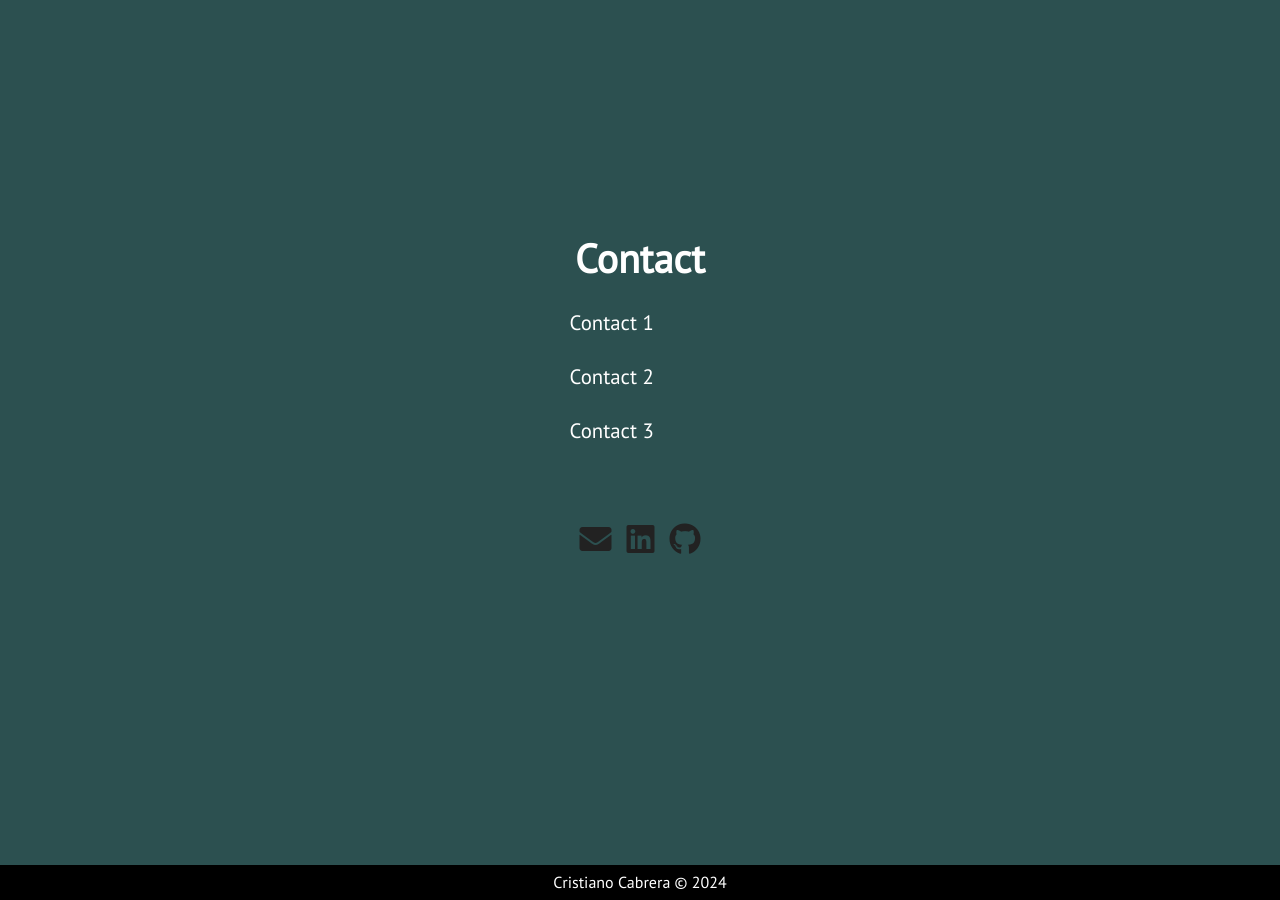
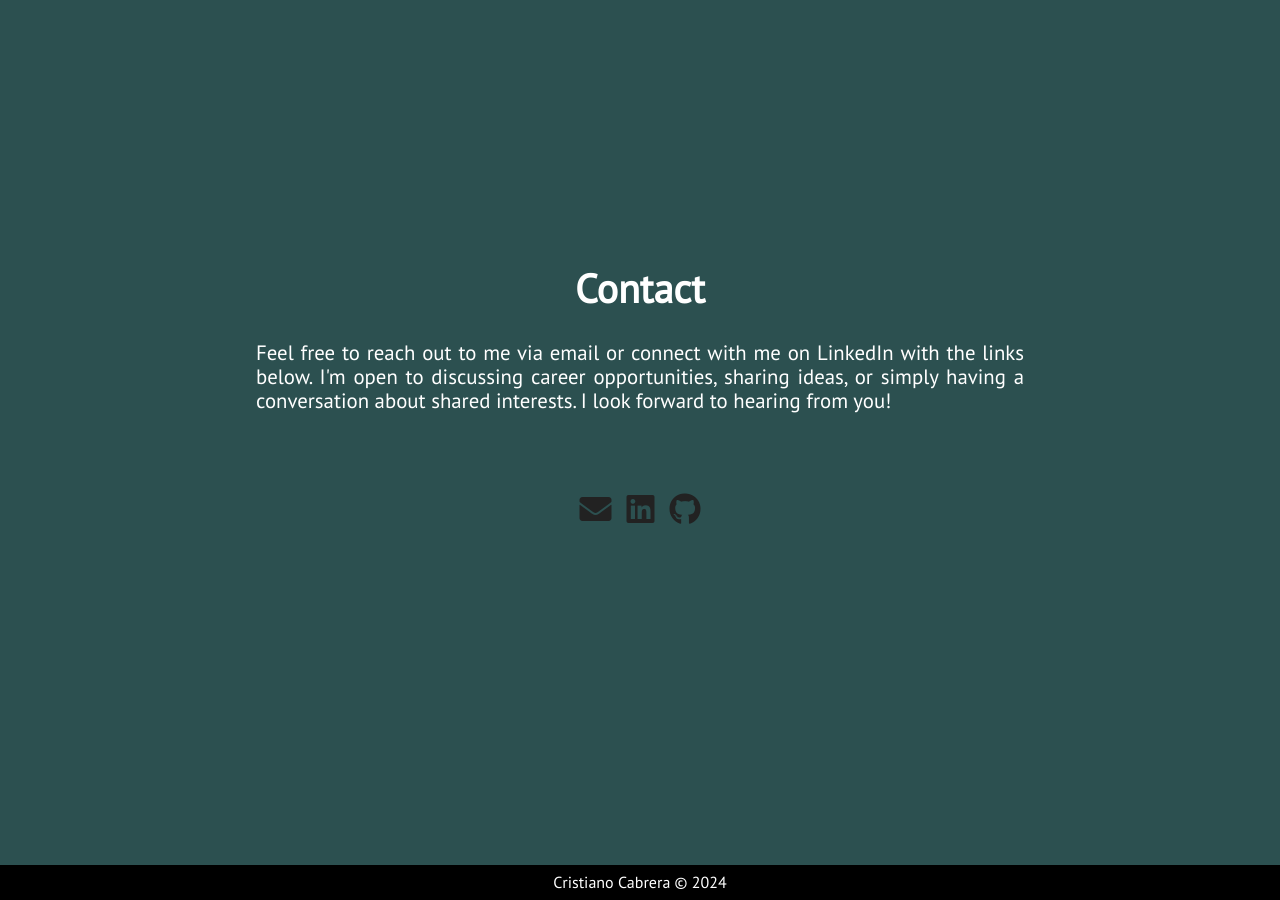
Before and after one commit to cmcabrera97/cmcabrera97.github.io, a Jekyll site: the page built from index.html, in a window 1280 px wide and 900 px high, scrolled down 6035 px. Built offline with Jekyll 4.4.1, drawn with Linux system fonts in a browser that asks for light colours; nearby versions of some CDN libraries.

Commit message:
Update extra.html

```diff
--- a/_includes/extra.html
+++ b/_includes/extra.html
@@ -4,13 +4,7 @@
         <div>
             <div class="section-heading" id="chat-text">Contact</div>
             <p class="paragraph-text justify-text">
-                Contact 1
-            </p>
-            <p class="paragraph-text justify-text">
-                Contact 2
-            </p>
-            <p class="paragraph-text justify-text">
-                Contact 3
+                Feel free to reach out to me via email or connect with me on LinkedIn with the links below. I'm open to discussing career opportunities, sharing ideas, or simply having a conversation about shared interests. I look forward to hearing from you!
             </p>
             <div class="extra-links">
                 <span class="hint--bottom bottom-link" aria-label="Email">
```
